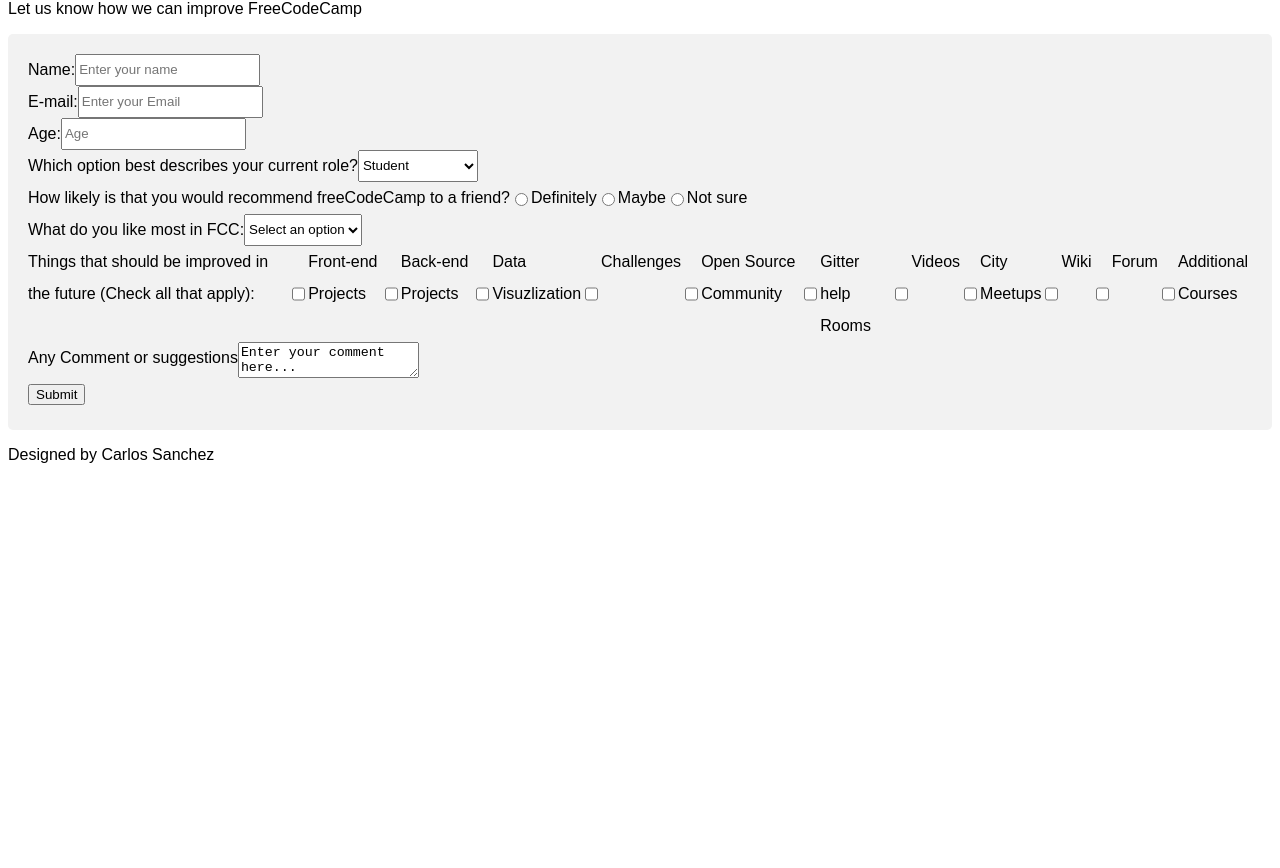
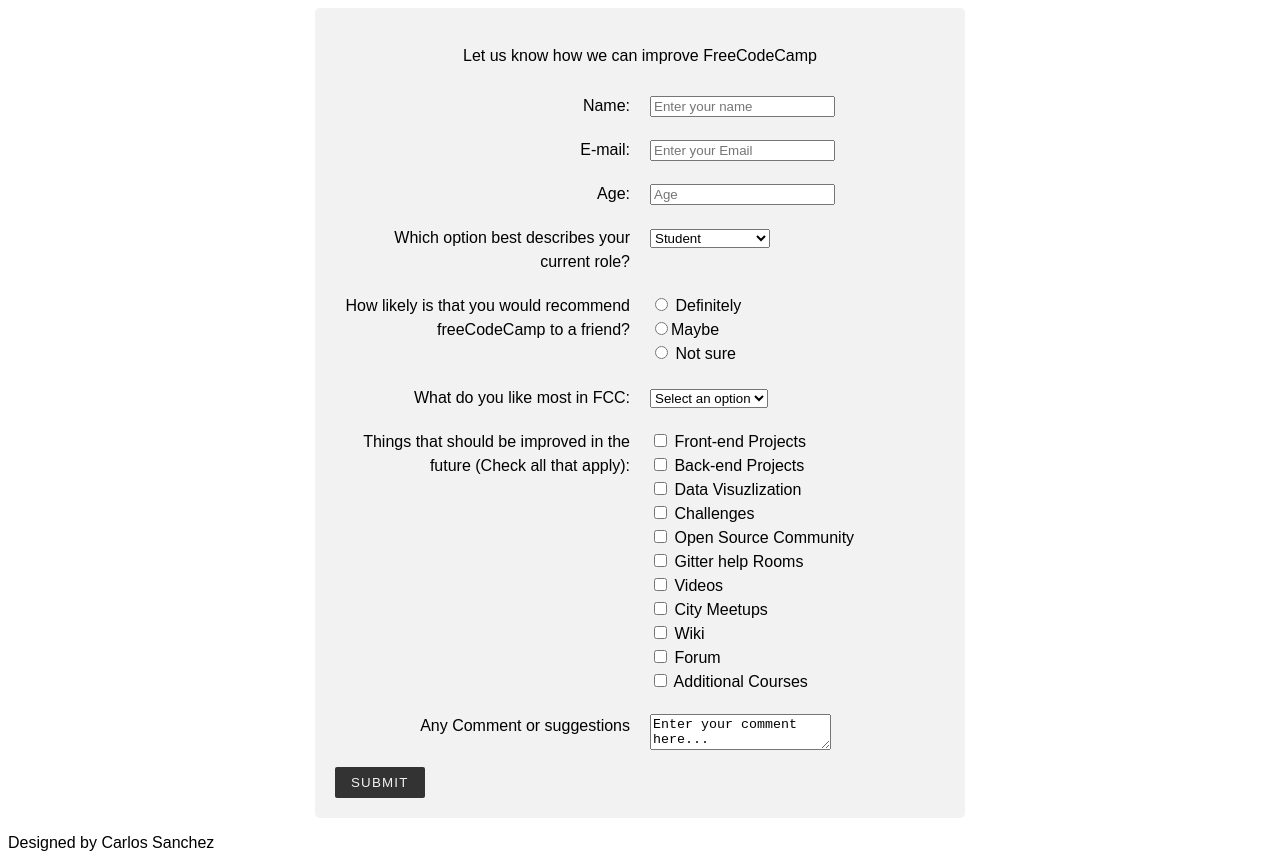
Before and after one commit to JaviRoser/FCCSurveyForm, a plain HTML site: page index.html in a window 1280 px wide. Shown: the part 80-948 px from the top of the page. Before the commit the page ends 800 px from the top, so only its background shows below. Drawn offline with Linux system fonts and the light colour scheme.

Commit message:
Alignt the form to the center and right-align the labels

```diff
--- a/css/style.css
+++ b/css/style.css
@@ -6,51 +6,116 @@
     font-family: Arial, Helvetica, sans-serif;
 }
 
-/* Style the header */
-.header {
-    background-color: #f1f1f1;
-    padding: 30px;
-    text-align: center;
-    font-size: 35px;
+
+
+
+
+
+/* Style the title and description */
+
+#title,
+#form-content {
+    display: flex;
+    flex-wrap: wrap;
+    justify-content: center;
+    align-items: center;
 }
 
-form{
-/*padding: 2em;*/
-line-height: 2em;
+#description {
+    text-align: center;
+}
 
-}
+
+/*Color and size of the form*/
+
 .form-container {
     border-radius: 5px;
     background-color: #f2f2f2;
     padding: 20px;
+    width: 650px;
+    line-height: 1.5em;
 }
 
+
+label {
+    display: block;
+    text-align: right;
+}
+
+
+
+
+
+
 /* Container for flexboxes */
+
 .row {
     display: -webkit-flex;
     display: flex;
 }
 
+
+
+
+
+
+
+
 /* Create three equal columns that sits next to each other */
+
 .column {
     -webkit-flex: 1;
     -ms-flex: 1;
     flex: 1;
     padding: 10px;
-    height: 300px; /* Should be removed. Only for demonstration */
+
+    /* height: 300px; */
+    /* Should be removed. Only for demonstration */
 }
 
+
+
+
+
+
+/* Submit Button*/
+
+button {
+    margin-left: auto;
+    padding: 8px 16px;
+    border: none;
+    background: #333;
+    color: #f2f2f2;
+    text-transform: uppercase;
+    letter-spacing: .09em;
+    border-radius: 2px;
+}
+
+
+
+
+
+
 /* Style the footer */
+
 .footer {
     background-color: #f1f1f1;
     padding: 10px;
     text-align: center;
 }
 
+
+
+
+
+
+
+
 /* Responsive layout - makes the three columns stack on top of each other instead of next to each other */
+
 @media (max-width: 600px) {
     .row {
-      -webkit-flex-direction: column;
-      flex-direction: column;
+        -webkit-flex-direction: column;
+        flex-direction: column;
     }
 }
--- a/index.html
+++ b/index.html
@@ -15,26 +15,41 @@
     <header id="title">
         <h1>Survey Form</h1>
     </header>
-    <section id="description">
-        <p>Let us know how we can improve FreeCodeCamp</p>
-    </section>
-    <main>
+    <main id="form-content">
         <div class="form-container">
             <form id="survey-form">
+                       <section id="description">
+            <p >Let us know how we can improve FreeCodeCamp</p>
+        </section>
                 <div class="row">
+                    <div class="column">
                         <label for="name" id="name-label">Name:</label>
+                    </div>
+                    <div class="column">
                         <input type="text" id="name" name="" placeholder="Enter your name">
                     </div>
+                </div>
                 <div class="row">
+                    <div class="column">
                         <label for="mail" id="email-label">E-mail:</label>
+                    </div>
+                    <div class="column">
                         <input type="email" id="email" name="" placeholder="Enter your Email">
                     </div>
+                </div>
                 <div class="row">
+                    <div class="column">
                         <label for="age" id="number-label">Age:</label>
+                    </div>
+                    <div class="column">
                         <input type="number" id="number" name="" placeholder="Age">
                     </div>
+                </div>
                 <div class="row">
+                    <div class="column">
                         <label>Which option best describes your current role?</label>
+                    </div>
+                    <div class="column">
                         <select id="dropdown" name="role">
                             <option value="student">Student</option>
                             <option value="full-time-job">Full time job</option>
@@ -43,16 +58,24 @@
                             <option value="other">Other </option>
                         </select>
                     </div>
+                </div>
                 <div class="row">
+                    <div class="column">
                         <label> How likely is that you would recommend freeCodeCamp to a friend?</label>
-                    <input type="radio" name="recommendation" value="definitely "> Definitely
+                    </div>
+                    <div class="column">
+                        <input type="radio" name="recommendation" value="definitely"> Definitely
                         <br>
-                    <input type="radio" name="recommendation" value="maybe ">Maybe
+                        <input type="radio" name="recommendation" value="maybe">Maybe
                         <br>
                         <input type="radio" name="recommendation" value="not-sure "> Not sure
                     </div>
+                </div>
                 <div class="row">
+                    <div class="column">
                         <label> What do you like most in FCC:</label>
+                    </div>
+                    <div class="column">
                         <select id="dropdown " name="">
                             <option value="select-an-option" selected="true" disabled="disabled">Select an option</option>
                             <option value="challenges">Challenges</option>
@@ -61,8 +84,12 @@
                             <option value="open-source">Open source</option>
                         </select>
                     </div>
+                </div>
                 <div class="row">
+                    <div class="column">
                         <label> Things that should be improved in the future (Check all that apply):</label>
+                    </div>
+                    <div class="column">
                         <input type="checkbox" id="checkbox-form" name="feature" value="front-end-projects" /> Front-end Projects
                         <br>
                         <input type="checkbox" id="checkbox-form" name="feature" value="back-end-projects" /> Back-end Projects
@@ -86,9 +113,14 @@
                         <input type="checkbox" id="checkbox-form" name="feature" value="additional-courses" /> Additional Courses
                         <br>
                     </div>
+                </div>
                 <div class="row">
+                    <div class="column">
                         <label> Any Comment or suggestions</label>
+                    </div>
+                    <div class="column">
                         <textarea id="">Enter your comment here...</textarea>
+                    </div>
                 </div>
                 <button id="submit">Submit</button>
             </form>
```
Lines whose indentation alone changed are shown as unchanged.
